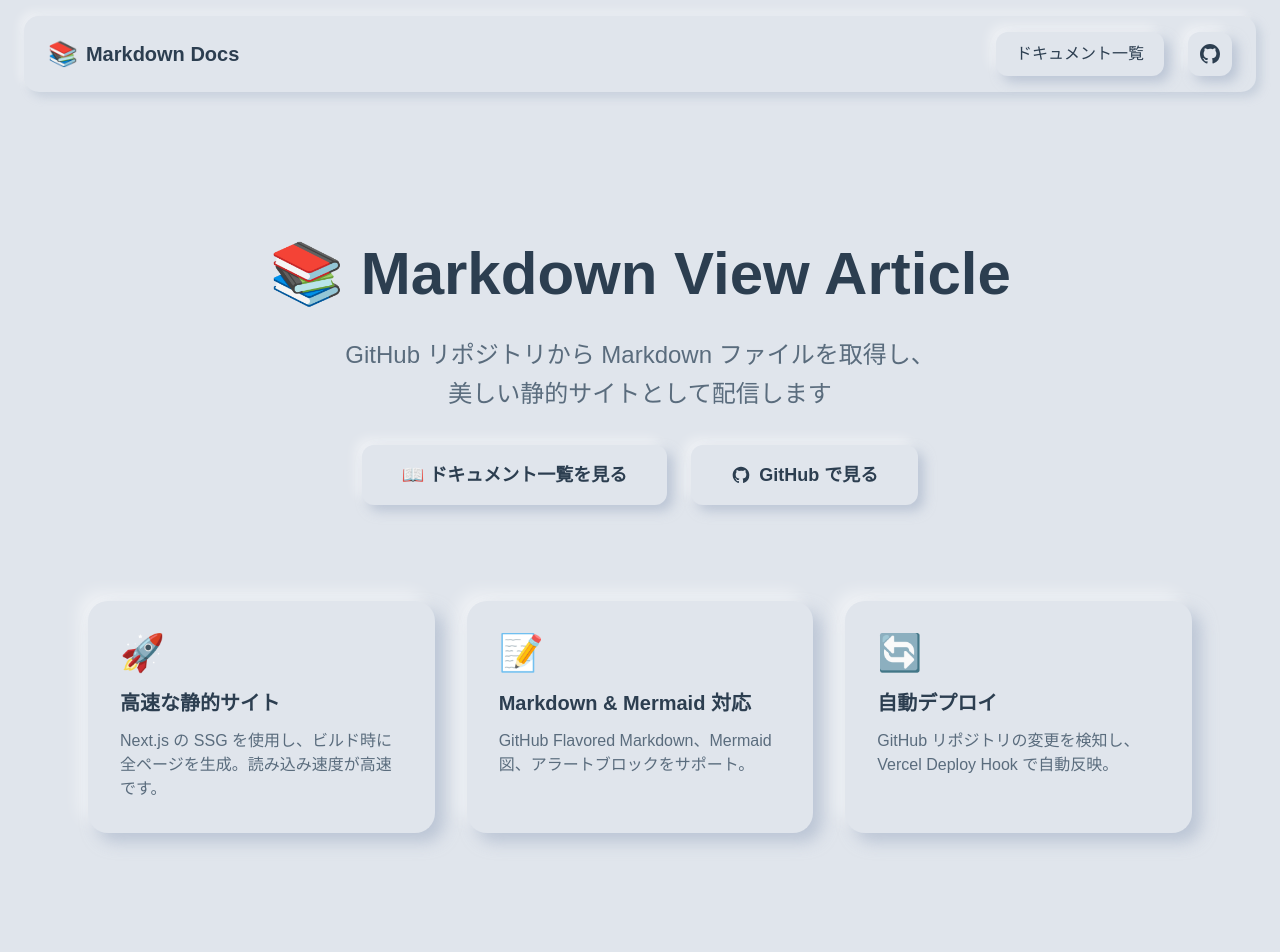
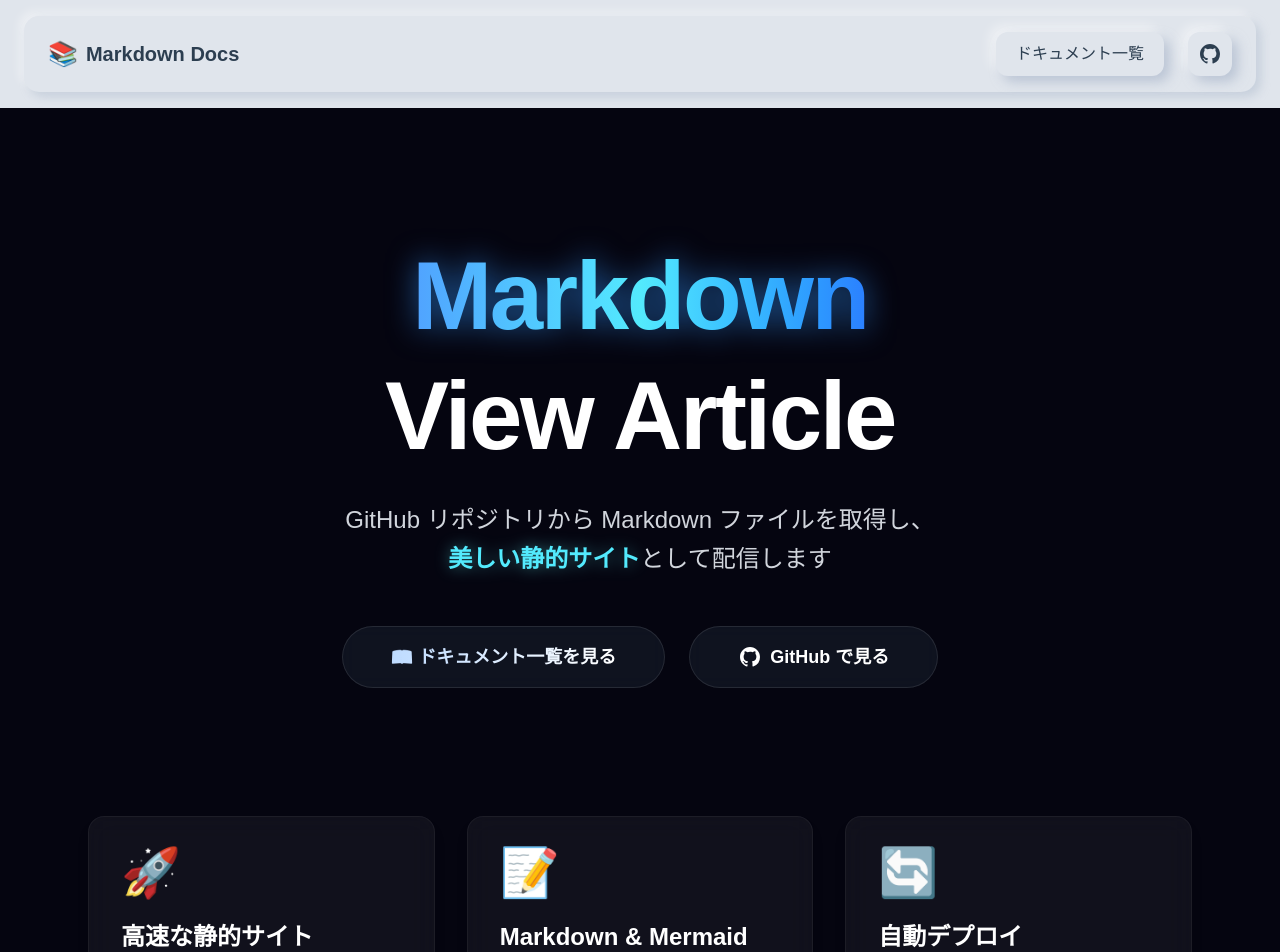
Before and after one commit to Ryo-cool/md-view-article, a Next.js app: page / in a window 1280 px wide. Shown: the top 952 px of the page. Built offline with nearby package versions, Linux system fonts and the light colour scheme.

Commit message:
Update dependencies and enhance homepage with dynamic components. Added @react-three/drei and @react-three/fiber for 3D rendering, and introduced FadeIn and ThreeBackground components for improved visual effects. Updated package-lock.json and package.json to reflect new dependencies.

```diff
--- a/app/page.tsx
+++ b/app/page.tsx
@@ -1,42 +1,57 @@
 import Link from "next/link";
+import dynamic from "next/dynamic";
+import FadeIn from "@/components/FadeIn";
+import VideoScrub from "@/components/VideoScrub";
 
-// TODO: 認証機能が必要な場合、以下を有効化
-// import { getServerSession } from 'next-auth';
-// import { authOptions } from '@/lib/auth';
+// ThreeBackgroundはSSR不可なのでdynamic import
+const ThreeBackground = dynamic(() => import("@/components/ThreeBackground"), {
+  ssr: false,
+});
 
 export default function Home() {
-  // TODO: 認証機能が必要な場合、以下を有効化
-  // const session = await getServerSession(authOptions);
   return (
-    <main className="flex-1" style={{ background: '#e0e5ec' }}>
+    <main className="flex-1 relative min-h-screen overflow-x-hidden bg-[#050510] text-white">
+      {/* 背景 */}
+      <ThreeBackground />
+
+      {/* スクロールコンテンツ */}
+      <div className="relative z-10">
         <div className="max-w-6xl mx-auto px-6 py-20 md:py-32">
           <div className="text-center">
             {/* Hero Section */}
-          <div className="mb-12">
-            <h1 className="text-5xl md:text-6xl font-bold mb-6 leading-tight" style={{ color: '#2c3e50' }}>
-              📚 Markdown View Article
+            <FadeIn>
+              <div className="mb-20">
+                <h1 className="text-6xl md:text-8xl font-bold mb-6 leading-tight tracking-tight">
+                  <span className="bg-clip-text text-transparent bg-linear-to-r from-blue-400 via-cyan-300 to-blue-500 drop-shadow-[0_0_15px_rgba(50,150,255,0.6)]">
+                    Markdown
+                  </span>
+                  <br />
+                  View Article
                 </h1>
-            <p className="text-xl md:text-2xl mb-8 max-w-3xl mx-auto leading-relaxed" style={{ color: '#5a6c7d' }}>
-              GitHub リポジトリから Markdown ファイルを取得し、<br />
-              美しい静的サイトとして配信します
+                <p className="text-xl md:text-2xl mb-12 max-w-3xl mx-auto leading-relaxed text-gray-300 font-light">
+                  GitHub リポジトリから Markdown ファイルを取得し、
+                  <br />
+                  <span className="text-cyan-300 font-semibold drop-shadow-[0_0_8px_rgba(100,255,255,0.4)]">美しい静的サイト</span>として配信します
                 </p>
+
                 <div className="flex flex-col sm:flex-row gap-6 justify-center items-center">
                   <Link
                     href="/docs"
-                className="neu-button inline-flex items-center justify-center px-10 py-4 font-bold text-lg"
-                style={{ color: '#2c3e50' }}
+                    className="group relative inline-flex items-center justify-center px-12 py-4 text-lg font-bold overflow-hidden rounded-full bg-gray-800/40 border border-white/10 backdrop-blur-sm transition-all duration-300 hover:bg-gray-700/50 hover:scale-105 hover:shadow-[0_0_20px_rgba(50,150,255,0.3)] hover:border-blue-400/50"
                   >
+                    <span className="bg-clip-text text-transparent bg-linear-to-r from-blue-200 to-white">
                       📖 ドキュメント一覧を見る
+                    </span>
                   </Link>
+
                   <a
                     href="https://github.com"
                     target="_blank"
                     rel="noopener noreferrer"
-                className="neu-button inline-flex items-center justify-center px-10 py-4 font-bold text-lg"
-                style={{ color: '#2c3e50' }}
+                    className="group relative inline-flex items-center justify-center px-12 py-4 text-lg font-bold overflow-hidden rounded-full bg-gray-800/40 border border-white/10 backdrop-blur-sm transition-all duration-300 hover:bg-gray-700/50 hover:scale-105 hover:border-white/30"
                   >
                     <svg
-                  className="w-5 h-5 mr-2"
+                      className="w-6 h-6 mr-2 text-white"
                       fill="currentColor"
                       viewBox="0 0 24 24"
                     >
@@ -46,44 +61,58 @@ export default function Home() {
                         clipRule="evenodd"
                       />
                     </svg>
-                GitHub で見る
+                    <span className="text-white">GitHub で見る</span>
                   </a>
                 </div>
               </div>
+            </FadeIn>
 
             {/* Features Section */}
-          <div className="mt-24 grid md:grid-cols-3 gap-8 text-left">
-            <div className="neu-card p-8">
-              <div className="text-4xl mb-4">🚀</div>
-              <h3 className="text-xl font-bold mb-3" style={{ color: '#2c3e50' }}>
+            <div className="mt-32 grid md:grid-cols-3 gap-8 text-left">
+              <FadeIn delay={0.2}>
+                <div className="group p-8 rounded-2xl bg-white/5 border border-white/5 backdrop-blur-md hover:bg-white/10 hover:border-blue-500/30 transition-all duration-300 hover:-translate-y-2 shadow-lg hover:shadow-blue-500/20">
+                  <div className="text-5xl mb-6 transform group-hover:scale-110 transition-transform duration-300">🚀</div>
+                  <h3 className="text-2xl font-bold mb-4 text-white group-hover:text-blue-300 transition-colors">
                     高速な静的サイト
                   </h3>
-              <p style={{ color: '#5a6c7d' }}>
-                Next.js の SSG を使用し、ビルド時に全ページを生成。読み込み速度が高速です。
+                  <p className="text-gray-400 leading-relaxed group-hover:text-gray-300 transition-colors">
+                    Next.js の <span className="text-blue-300 font-medium">SSG</span> を使用し、ビルド時に全ページを生成。読み込み速度が高速です。
                   </p>
                 </div>
+              </FadeIn>
 
-            <div className="neu-card p-8">
-              <div className="text-4xl mb-4">📝</div>
-              <h3 className="text-xl font-bold mb-3" style={{ color: '#2c3e50' }}>
-                Markdown & Mermaid 対応
+              <FadeIn delay={0.4}>
+                <div className="group p-8 rounded-2xl bg-white/5 border border-white/5 backdrop-blur-md hover:bg-white/10 hover:border-purple-500/30 transition-all duration-300 hover:-translate-y-2 shadow-lg hover:shadow-purple-500/20">
+                  <div className="text-5xl mb-6 transform group-hover:scale-110 transition-transform duration-300">📝</div>
+                  <h3 className="text-2xl font-bold mb-4 text-white group-hover:text-purple-300 transition-colors">
+                    Markdown & Mermaid
                   </h3>
-              <p style={{ color: '#5a6c7d' }}>
-                GitHub Flavored Markdown、Mermaid 図、アラートブロックをサポート。
+                  <p className="text-gray-400 leading-relaxed group-hover:text-gray-300 transition-colors">
+                    GitHub Flavored Markdown、<span className="text-purple-300 font-medium">Mermaid 図</span>、アラートブロックを完全サポート。
                   </p>
                 </div>
+              </FadeIn>
 
-            <div className="neu-card p-8">
-              <div className="text-4xl mb-4">🔄</div>
-              <h3 className="text-xl font-bold mb-3" style={{ color: '#2c3e50' }}>
+              <FadeIn delay={0.6}>
+                <div className="group p-8 rounded-2xl bg-white/5 border border-white/5 backdrop-blur-md hover:bg-white/10 hover:border-green-500/30 transition-all duration-300 hover:-translate-y-2 shadow-lg hover:shadow-green-500/20">
+                  <div className="text-5xl mb-6 transform group-hover:scale-110 transition-transform duration-300">🔄</div>
+                  <h3 className="text-2xl font-bold mb-4 text-white group-hover:text-green-300 transition-colors">
                     自動デプロイ
                   </h3>
-              <p style={{ color: '#5a6c7d' }}>
-                GitHub リポジトリの変更を検知し、Vercel Deploy Hook で自動反映。
+                  <p className="text-gray-400 leading-relaxed group-hover:text-gray-300 transition-colors">
+                    GitHub リポジトリの変更を検知し、Vercel Deploy Hook で<span className="text-green-300 font-medium">自動反映</span>します。
                   </p>
+                </div>
+              </FadeIn>
             </div>
           </div>
         </div>
+
+        {/* Video Scrubbing Section */}
+        <VideoScrub />
+
+        {/* 余白調整用 */}
+        <div className="h-32"></div>
       </div>
     </main>
   );
--- /dev/null
+++ b/components/FadeIn.tsx
@@ -0,0 +1,51 @@
+'use client';
+
+import { useEffect, useRef, useState } from 'react';
+
+interface FadeInProps {
+  children: React.ReactNode;
+  delay?: number;
+  threshold?: number;
+}
+
+export default function FadeIn({ children, delay = 0, threshold = 0.1 }: FadeInProps) {
+  const ref = useRef<HTMLDivElement>(null);
+  const [isVisible, setIsVisible] = useState(false);
+
+  useEffect(() => {
+    const observer = new IntersectionObserver(
+      ([entry]) => {
+        if (entry.isIntersecting) {
+          setIsVisible(true);
+          // 一度表示されたら監視を解除する場合は unobserve する
+          if (ref.current) observer.unobserve(ref.current);
+        }
+      },
+      {
+        threshold,
+        rootMargin: '0px 0px -50px 0px', // 少し手前で発火
+      }
+    );
+
+    if (ref.current) {
+      observer.observe(ref.current);
+    }
+
+    return () => {
+      observer.disconnect();
+    };
+  }, [threshold]);
+
+  return (
+    <div
+      ref={ref}
+      style={{
+        opacity: isVisible ? 1 : 0,
+        transform: isVisible ? 'translateY(0)' : 'translateY(40px)',
+        transition: `opacity 0.8s ease-out ${delay}s, transform 0.8s ease-out ${delay}s`,
+      }}
+    >
+      {children}
+    </div>
+  );
+}
--- /dev/null
+++ b/components/ThreeBackground.tsx
@@ -0,0 +1,72 @@
+'use client';
+
+import { useRef, useState } from 'react';
+import { Canvas, useFrame } from '@react-three/fiber';
+import { Points, PointMaterial } from '@react-three/drei';
+import * as THREE from 'three';
+
+function ParticleField() {
+  const ref = useRef<THREE.Points>(null);
+
+  const count = 2000;
+  // useStateの初期化関数を使用して一度だけ乱数を生成する
+  const [positions] = useState(() => {
+    const arr = new Float32Array(count * 3);
+    for (let i = 0; i < count; i++) {
+      arr[i * 3] = (Math.random() - 0.5) * 20;     // x
+      arr[i * 3 + 1] = (Math.random() - 0.5) * 20; // y
+      arr[i * 3 + 2] = (Math.random() - 0.5) * 20; // z
+    }
+    return arr;
+  });
+
+  useFrame((state) => {
+    if (ref.current) {
+      // 時間経過による回転
+      ref.current.rotation.x = state.clock.getElapsedTime() * 0.05;
+      ref.current.rotation.y = state.clock.getElapsedTime() * 0.03;
+
+      // スクロールによる視点/回転の変化
+      // window.scrollY を取得して回転に加算
+      const scrollY = window.scrollY;
+      ref.current.rotation.y += scrollY * 0.0005;
+      ref.current.position.z = scrollY * 0.001;
+    }
+  });
+
+  return (
+    <group rotation={[0, 0, Math.PI / 4]}>
+      <Points ref={ref} positions={positions} stride={3} frustumCulled={false}>
+        <PointMaterial
+          transparent
+          color="#88ccff"
+          size={0.05}
+          sizeAttenuation={true}
+          depthWrite={false}
+          blending={THREE.AdditiveBlending}
+        />
+      </Points>
+    </group>
+  );
+}
+
+export default function ThreeBackground() {
+  return (
+    <div
+      style={{
+        position: 'fixed',
+        top: 0,
+        left: 0,
+        width: '100%',
+        height: '100vh',
+        zIndex: -1,
+        pointerEvents: 'none',
+        background: '#050510', // ベースのダーク背景
+      }}
+    >
+      <Canvas camera={{ position: [0, 0, 5], fov: 75 }}>
+        <ParticleField />
+      </Canvas>
+    </div>
+  );
+}
--- /dev/null
+++ b/components/VideoScrub.tsx
@@ -0,0 +1,97 @@
+'use client';
+
+import { useEffect, useRef, useState } from 'react';
+
+export default function VideoScrub() {
+  const containerRef = useRef<HTMLDivElement>(null);
+  const videoRef = useRef<HTMLVideoElement>(null);
+  const [duration, setDuration] = useState(0);
+
+  useEffect(() => {
+    const video = videoRef.current;
+    if (video) {
+      // メタデータ読み込み完了時にdurationを設定
+      video.onloadedmetadata = () => {
+        if (!isNaN(video.duration)) {
+          setDuration(video.duration);
+        }
+      };
+    }
+  }, []);
+
+  useEffect(() => {
+    let animationFrameId: number;
+
+    const handleScroll = () => {
+      if (!containerRef.current || !videoRef.current || duration === 0) return;
+
+      const container = containerRef.current;
+      const rect = container.getBoundingClientRect();
+      const windowHeight = window.innerHeight;
+
+      // コンテナが画面内に入り始めてから抜け終わるまでの範囲での進行度を計算する
+      // ただし、Scrubbingなので、stickyされている期間（コンテナの上端が画面上端に到達してから、下端が画面上端に到達するまで）を基準にするのが一般的
+      // ここでは簡易的に、コンテナが見えている範囲で計算する
+
+      // コンテナの高さ
+      const containerHeight = rect.height;
+      // スクロール可能な距離 (コンテナの高さ - 画面の高さ)
+      const scrollableDistance = containerHeight - windowHeight;
+
+      // 現在のスクロール位置 (コンテナの上端が画面上端からどれくらい上にあるか = -rect.top)
+      // sticky開始位置は rect.top = 0
+      const scrolled = -rect.top;
+
+      if (scrollableDistance > 0) {
+        // 進行度 (0.0 〜 1.0)
+        let progress = scrolled / scrollableDistance;
+        progress = Math.max(0, Math.min(1, progress));
+
+        // 動画の位置を更新
+        if (videoRef.current) {
+          videoRef.current.currentTime = progress * duration;
+        }
+      }
+    };
+
+    const loop = () => {
+      handleScroll();
+      animationFrameId = requestAnimationFrame(loop);
+    };
+
+    loop();
+
+    return () => {
+      cancelAnimationFrame(animationFrameId);
+    };
+  }, [duration]);
+
+  return (
+    <section
+      ref={containerRef}
+      className="relative w-full"
+      style={{ height: '400vh' }} // 十分なスクロール領域を確保
+    >
+      <div className="sticky top-0 w-full h-screen flex items-center justify-center overflow-hidden bg-black">
+        <div className="absolute top-10 left-10 z-10">
+           <h2 className="text-4xl md:text-6xl font-bold text-white opacity-90 drop-shadow-lg">
+             Deep Dive
+           </h2>
+           <p className="text-xl text-gray-300 mt-2">内部構造の解析</p>
+        </div>
+
+        <video
+          ref={videoRef}
+          src="https://interactive-examples.mdn.mozilla.net/media/cc0-videos/flower.mp4"
+          muted
+          playsInline
+          preload="metadata"
+          className="w-full h-full object-cover"
+          style={{
+            filter: 'grayscale(80%) contrast(1.2) brightness(0.8)', // トーン調整
+          }}
+        />
+      </div>
+    </section>
+  );
+}
--- a/package.json
+++ b/package.json
@@ -12,8 +12,11 @@
     "test:coverage": "jest --coverage"
   },
   "dependencies": {
+    "@react-three/drei": "^10.7.7",
+    "@react-three/fiber": "^9.4.0",
     "@tailwindcss/typography": "^0.5.19",
     "@types/react-syntax-highlighter": "^15.5.13",
+    "@types/three": "^0.181.0",
     "gray-matter": "^4.0.3",
     "mermaid": "^11.12.1",
     "next": "16.0.1",
@@ -26,7 +29,8 @@
     "rehype-github-alerts": "^4.1.1",
     "rehype-raw": "^7.0.0",
     "remark-breaks": "^4.0.0",
-    "remark-gfm": "^4.0.1"
+    "remark-gfm": "^4.0.1",
+    "three": "^0.181.2"
   },
   "devDependencies": {
     "@tailwindcss/postcss": "^4",
```
Also changed, not shown: 1 other file (tests, documents, lock files or other folders). Lines whose indentation alone changed are shown as unchanged.
